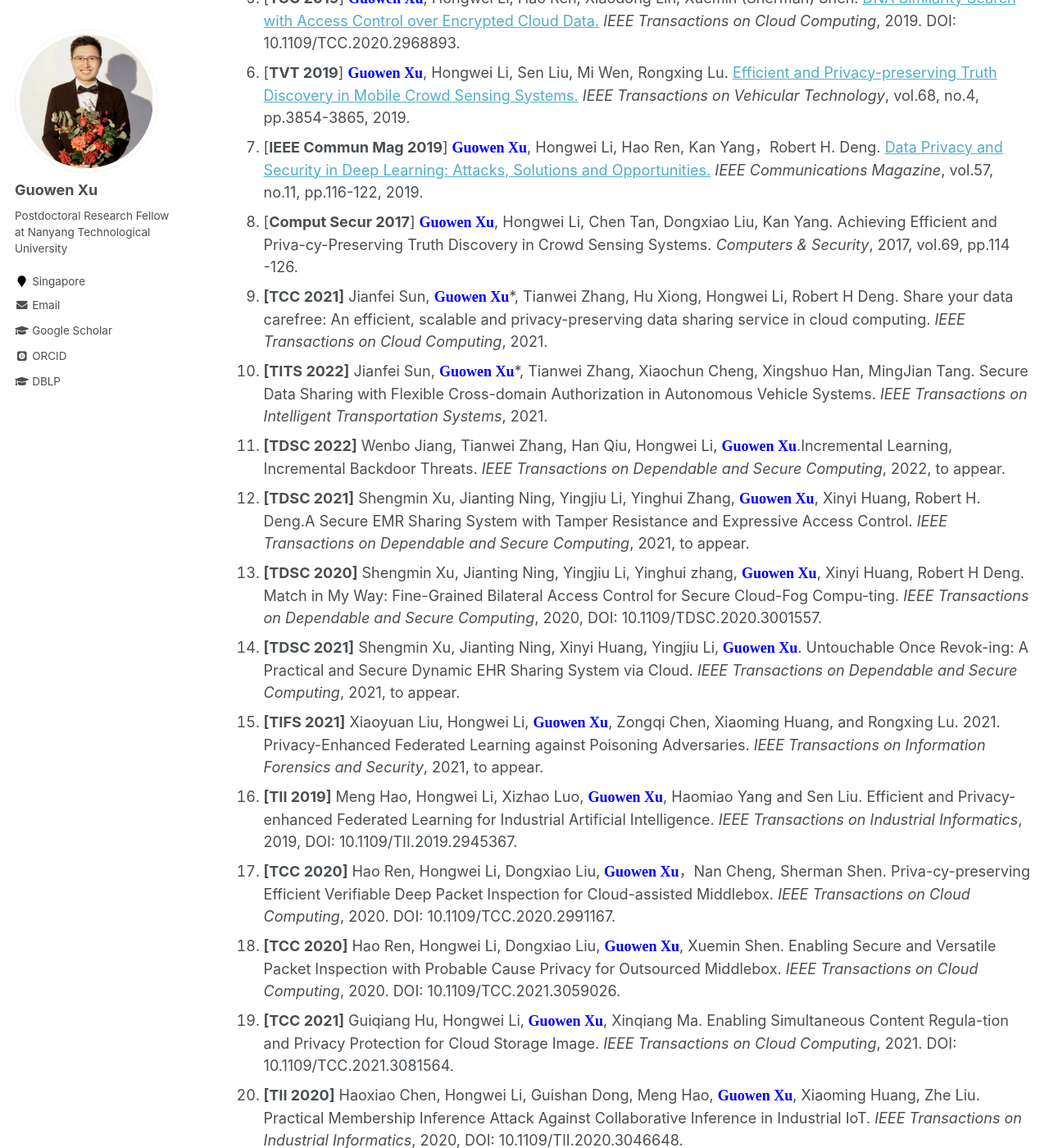
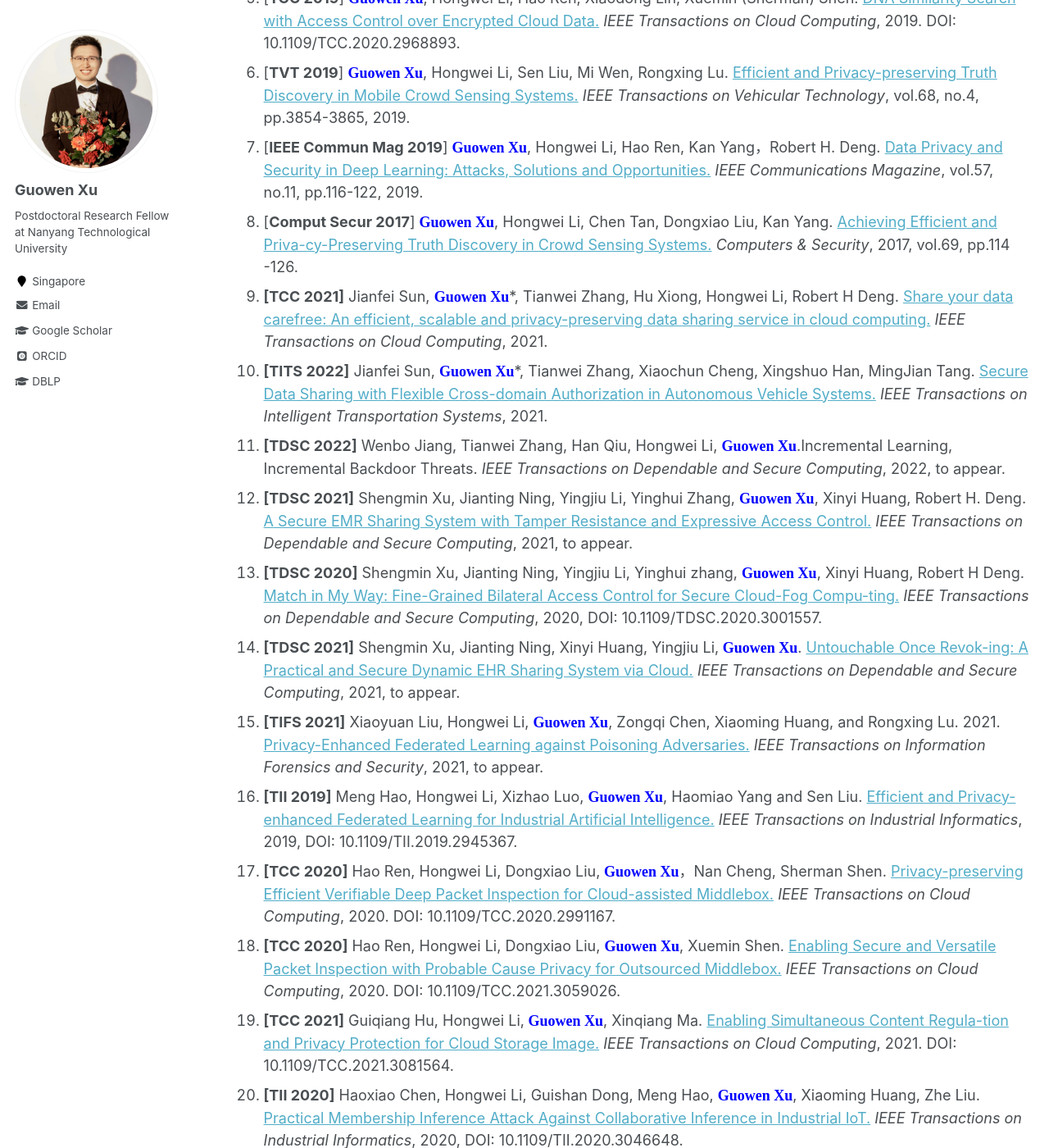
Before and after one commit to Guowen-xu/guowen-xu.github.io, a Jekyll site: the page built from _pages/publications.md, in a window 1280 px wide and 1400 px high, scrolled down 670 px. Shown: the whole window at 82% size. Built offline with Jekyll 4.4.1, drawn with Linux system fonts in a browser that asks for light colours; some web fonts are replaced; some of the changed text lies outside the part shown.

Commit message:
Update publications.md

```diff
--- a/_pages/publications.md
+++ b/_pages/publications.md
@@ -21,21 +21,21 @@ You can find my articles on my [Google Scholar](https://scholar.google.com.hk/ci
 5. [**TCC 2019**] **<font face="Times New Roman" color=blue size=4> Guowen Xu</font>**, Hongwei Li, Hao Ren, Xiaodong Lin, Xuemin (Sherman) Shen. [DNA Similarity Search with Access Control over Encrypted Cloud Data.](https://ieeexplore.ieee.org/document/8967153) *IEEE Transactions on Cloud Computing*, 2019. DOI: 10.1109/TCC.2020.2968893.
 6. [**TVT 2019**]  **<font face="Times New Roman" color=blue size=4> Guowen Xu</font>**, Hongwei Li, Sen Liu, Mi Wen, Rongxing Lu. [Efficient and Privacy-preserving Truth Discovery in Mobile Crowd Sensing Systems.](https://ieeexplore.ieee.org/document/8629055) *IEEE Transactions on Vehicular Technology*, vol.68, no.4, pp.3854-3865, 2019.
 7. [**IEEE Commun Mag 2019**] **<font face="Times New Roman" color=blue size=4> Guowen Xu</font>**, Hongwei Li, Hao Ren, Kan Yang，Robert H. Deng. [Data Privacy and Security in Deep Learning: Attacks, Solutions and Opportunities.](https://ink.library.smu.edu.sg/cgi/viewcontent.cgi?article=5676&context=sis_research) *IEEE Communications Magazine*, vol.57, no.11, pp.116-122, 2019.
-8. [**Comput Secur 2017**] **<font face="Times New Roman" color=blue size=4> Guowen Xu</font>**, Hongwei Li, Chen Tan, Dongxiao Liu, Kan Yang. Achieving Efficient and Priva-cy-Preserving Truth Discovery in Crowd Sensing Systems. *Computers & Security*, 2017, vol.69, pp.114 -126.
-9. **[TCC 2021]** Jianfei Sun,  **<font face="Times New Roman" color=blue size=4> Guowen Xu</font>**\*, Tianwei Zhang, Hu Xiong, Hongwei Li, Robert H Deng. Share your data carefree: An efficient, scalable and privacy-preserving data sharing service in cloud computing. *IEEE Transactions on Cloud Computing*, 2021.
-10. **[TITS 2022]** Jianfei Sun,  **<font face="Times New Roman" color=blue size=4> Guowen Xu</font>**\*, Tianwei Zhang, Xiaochun Cheng, Xingshuo Han, MingJian Tang. Secure Data Sharing with Flexible Cross-domain Authorization in Autonomous Vehicle Systems. *IEEE Transactions on Intelligent Transportation Systems*, 2021.
+8. [**Comput Secur 2017**] **<font face="Times New Roman" color=blue size=4> Guowen Xu</font>**, Hongwei Li, Chen Tan, Dongxiao Liu, Kan Yang. [Achieving Efficient and Priva-cy-Preserving Truth Discovery in Crowd Sensing Systems.](https://www.sciencedirect.com/science/article/pii/S0167404816301675) *Computers & Security*, 2017, vol.69, pp.114 -126.
+9. **[TCC 2021]** Jianfei Sun,  **<font face="Times New Roman" color=blue size=4> Guowen Xu</font>**\*, Tianwei Zhang, Hu Xiong, Hongwei Li, Robert H Deng. [Share your data carefree: An efficient, scalable and privacy-preserving data sharing service in cloud computing.](https://ieeexplore.ieee.org/document/9560030) *IEEE Transactions on Cloud Computing*, 2021.
+10. **[TITS 2022]** Jianfei Sun,  **<font face="Times New Roman" color=blue size=4> Guowen Xu</font>**\*, Tianwei Zhang, Xiaochun Cheng, Xingshuo Han, MingJian Tang. [Secure Data Sharing with Flexible Cross-domain Authorization in Autonomous Vehicle Systems.](https://ieeexplore.ieee.org/document/9737055) *IEEE Transactions on Intelligent Transportation Systems*, 2021.
 11. **[TDSC 2022]** Wenbo Jiang, Tianwei Zhang, Han Qiu,  Hongwei Li,  **<font face="Times New Roman" color=blue size=4> Guowen Xu</font>**.Incremental Learning, Incremental Backdoor Threats.  *IEEE Transactions on Dependable and Secure Computing*, 2022, to appear.
-12. **[TDSC 2021]** Shengmin Xu, Jianting Ning, Yingjiu Li, Yinghui Zhang,  **<font face="Times New Roman" color=blue size=4> Guowen Xu</font>**, Xinyi Huang, Robert H. Deng.A Secure EMR Sharing System with Tamper Resistance and Expressive Access Control.  *IEEE Transactions on Dependable and Secure Computing*, 2021, to appear.
-13. **[TDSC 2020]** Shengmin Xu, Jianting Ning, Yingjiu Li, Yinghui zhang, **<font face="Times New Roman" color=blue size=4> Guowen Xu</font>**, Xinyi Huang, Robert H Deng. Match in My Way: Fine-Grained Bilateral Access Control for Secure Cloud-Fog Compu-ting. *IEEE Transactions on Dependable and Secure Computing*, 2020, DOI: 10.1109/TDSC.2020.3001557.
-14.  **[TDSC 2021]** Shengmin Xu, Jianting Ning, Xinyi Huang, Yingjiu Li,**<font face="Times New Roman" color=blue size=4> Guowen Xu</font>**. Untouchable Once Revok-ing: A Practical and Secure Dynamic EHR Sharing System via Cloud. *IEEE Transactions on Dependable and Secure Computing*, 2021, to appear.
-15.  **[TIFS 2021]** Xiaoyuan Liu, Hongwei Li, **<font face="Times New Roman" color=blue size=4> Guowen Xu</font>**, Zongqi Chen, Xiaoming Huang, and Rongxing Lu. 2021. Privacy-Enhanced Federated Learning against Poisoning Adversaries. *IEEE Transactions on Information Forensics and Security*, 2021, to appear.
-16.  **[TII 2019]** Meng Hao, Hongwei Li, Xizhao Luo, **<font face="Times New Roman" color=blue size=4> Guowen Xu</font>**, Haomiao Yang and Sen Liu. Efficient and Privacy-enhanced Federated Learning for Industrial Artificial Intelligence. *IEEE Transactions on Industrial Informatics*, 2019, DOI: 10.1109/TII.2019.2945367.
-17.  **[TCC 2020]** Hao Ren, Hongwei Li, Dongxiao Liu,**<font face="Times New Roman" color=blue size=4> Guowen Xu</font>**，Nan Cheng, Sherman Shen. Priva-cy-preserving Efficient Verifiable Deep Packet Inspection for Cloud-assisted Middlebox. *IEEE Transactions on Cloud Computing*, 2020. DOI: 10.1109/TCC.2020.2991167.
-18.  **[TCC 2020]** Hao Ren, Hongwei Li, Dongxiao Liu, **<font face="Times New Roman" color=blue size=4> Guowen Xu</font>**, Xuemin Shen. Enabling Secure and Versatile Packet Inspection with Probable Cause Privacy for Outsourced Middlebox. *IEEE Transactions on Cloud Computing*, 2020. DOI: 10.1109/TCC.2021.3059026.
-19.  **[TCC 2021]** Guiqiang Hu, Hongwei Li,**<font face="Times New Roman" color=blue size=4> Guowen Xu</font>**, Xinqiang Ma. Enabling Simultaneous Content Regula-tion and Privacy Protection for Cloud Storage Image. *IEEE Transactions on Cloud Computing*, 2021. DOI: 10.1109/TCC.2021.3081564.
-20.  **[TII 2020]** Haoxiao Chen, Hongwei Li, Guishan Dong, Meng Hao, **<font face="Times New Roman" color=blue size=4> Guowen Xu</font>**, Xiaoming Huang, Zhe Liu. Practical Membership Inference Attack Against Collaborative Inference in Industrial IoT. *IEEE Transactions on Industrial Informatics*, 2020, DOI: 10.1109/TII.2020.3046648.
-21. **[TCSVT 2021]** Shangwei Guo, Tianwei Zhang, **<font face="Times New Roman" color=blue size=4> Guowen Xu</font>**, Han Yu, Tao Xiang, Yang Liu. Topology-aware Differential Privacy for Decentralized Image Classification. *IEEE Transactions on Circuits and Systems for Video Technology*, 2021, DOI:10.1109/TCSVT.2021.3105723.
-22. **[TVT 2021]** Yiran Li, Hongwei Li, **<font face="Times New Roman" color=blue size=4> Guowen Xu</font>**, Tao Xiang, Rongxing Lu. Practical Privacy-Preserving Federated Learning in Vehicular Fog Computing. *IEEE Transactions on Vehicular Technology*, 2021, to appear.
+12. **[TDSC 2021]** Shengmin Xu, Jianting Ning, Yingjiu Li, Yinghui Zhang,  **<font face="Times New Roman" color=blue size=4> Guowen Xu</font>**, Xinyi Huang, Robert H. Deng. [A Secure EMR Sharing System with Tamper Resistance and Expressive Access Control.](https://ieeexplore.ieee.org/document/9609621)  *IEEE Transactions on Dependable and Secure Computing*, 2021, to appear.
+13. **[TDSC 2020]** Shengmin Xu, Jianting Ning, Yingjiu Li, Yinghui zhang, **<font face="Times New Roman" color=blue size=4> Guowen Xu</font>**, Xinyi Huang, Robert H Deng. [Match in My Way: Fine-Grained Bilateral Access Control for Secure Cloud-Fog Compu-ting.](https://ieeexplore.ieee.org/document/9115214) *IEEE Transactions on Dependable and Secure Computing*, 2020, DOI: 10.1109/TDSC.2020.3001557.
+14.  **[TDSC 2021]** Shengmin Xu, Jianting Ning, Xinyi Huang, Yingjiu Li,**<font face="Times New Roman" color=blue size=4> Guowen Xu</font>**. [Untouchable Once Revok-ing: A Practical and Secure Dynamic EHR Sharing System via Cloud.](https://ieeexplore.ieee.org/document/9520256) *IEEE Transactions on Dependable and Secure Computing*, 2021, to appear.
+15.  **[TIFS 2021]** Xiaoyuan Liu, Hongwei Li, **<font face="Times New Roman" color=blue size=4> Guowen Xu</font>**, Zongqi Chen, Xiaoming Huang, and Rongxing Lu. 2021. [Privacy-Enhanced Federated Learning against Poisoning Adversaries.](https://ieeexplore.ieee.org/document/9524709) *IEEE Transactions on Information Forensics and Security*, 2021, to appear.
+16.  **[TII 2019]** Meng Hao, Hongwei Li, Xizhao Luo, **<font face="Times New Roman" color=blue size=4> Guowen Xu</font>**, Haomiao Yang and Sen Liu. [Efficient and Privacy-enhanced Federated Learning for Industrial Artificial Intelligence.](https://ieeexplore.ieee.org/document/8859260) *IEEE Transactions on Industrial Informatics*, 2019, DOI: 10.1109/TII.2019.2945367.
+17.  **[TCC 2020]** Hao Ren, Hongwei Li, Dongxiao Liu,**<font face="Times New Roman" color=blue size=4> Guowen Xu</font>**，Nan Cheng, Sherman Shen. [Privacy-preserving Efficient Verifiable Deep Packet Inspection for Cloud-assisted Middlebox.](https://ieeexplore.ieee.org/document/9082166) *IEEE Transactions on Cloud Computing*, 2020. DOI: 10.1109/TCC.2020.2991167.
+18.  **[TCC 2020]** Hao Ren, Hongwei Li, Dongxiao Liu, **<font face="Times New Roman" color=blue size=4> Guowen Xu</font>**, Xuemin Shen. [Enabling Secure and Versatile Packet Inspection with Probable Cause Privacy for Outsourced Middlebox.](https://ieeexplore.ieee.org/document/9354035) *IEEE Transactions on Cloud Computing*, 2020. DOI: 10.1109/TCC.2021.3059026.
+19.  **[TCC 2021]** Guiqiang Hu, Hongwei Li,**<font face="Times New Roman" color=blue size=4> Guowen Xu</font>**, Xinqiang Ma. [Enabling Simultaneous Content Regula-tion and Privacy Protection for Cloud Storage Image.](https://ieeexplore.ieee.org/document/9435031) *IEEE Transactions on Cloud Computing*, 2021. DOI: 10.1109/TCC.2021.3081564.
+20.  **[TII 2020]** Haoxiao Chen, Hongwei Li, Guishan Dong, Meng Hao, **<font face="Times New Roman" color=blue size=4> Guowen Xu</font>**, Xiaoming Huang, Zhe Liu. [Practical Membership Inference Attack Against Collaborative Inference in Industrial IoT.](https://ieeexplore.ieee.org/document/9302683) *IEEE Transactions on Industrial Informatics*, 2020, DOI: 10.1109/TII.2020.3046648.
+21. **[TCSVT 2021]** Shangwei Guo, Tianwei Zhang, **<font face="Times New Roman" color=blue size=4> Guowen Xu</font>**, Han Yu, Tao Xiang, Yang Liu. [Topology-aware Differential Privacy for Decentralized Image Classification.](https://ieeexplore.ieee.org/document/9515999) *IEEE Transactions on Circuits and Systems for Video Technology*, 2021, DOI:10.1109/TCSVT.2021.3105723.
+22. **[TVT 2021]** Yiran Li, Hongwei Li, **<font face="Times New Roman" color=blue size=4> Guowen Xu</font>**, Tao Xiang, Rongxing Lu. [Practical Privacy-Preserving Federated Learning in Vehicular Fog Computing.](https://ieeexplore.ieee.org/document/9712424) *IEEE Transactions on Vehicular Technology*, 2021, to appear.
 
 
 
```
